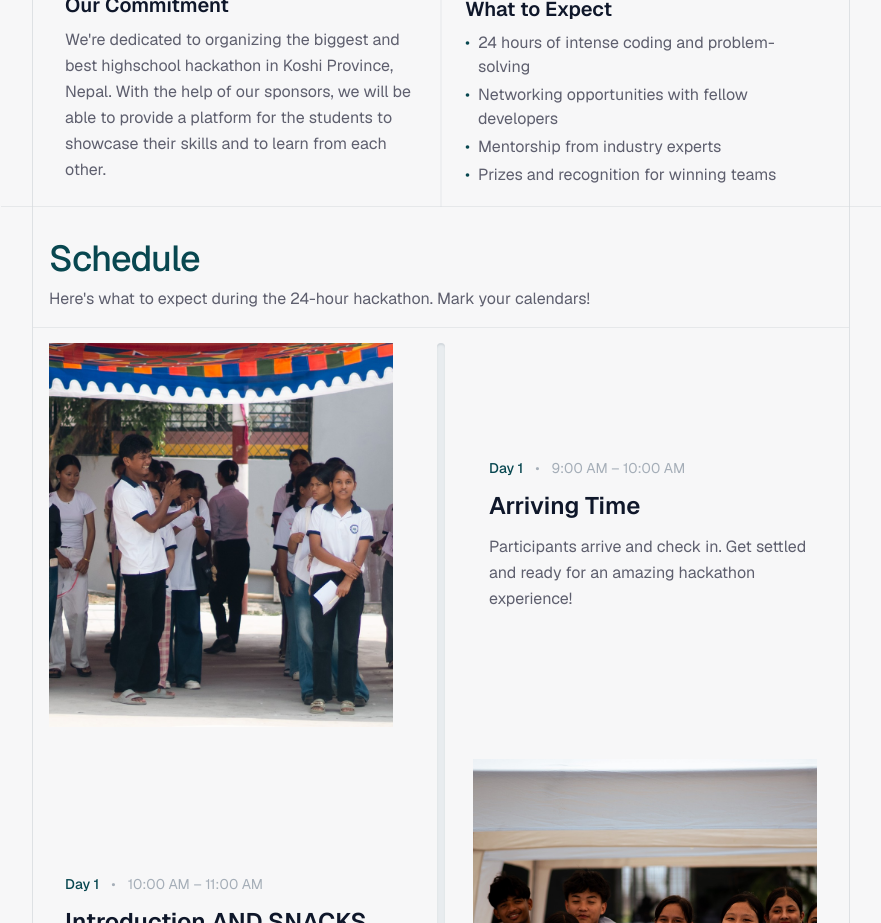
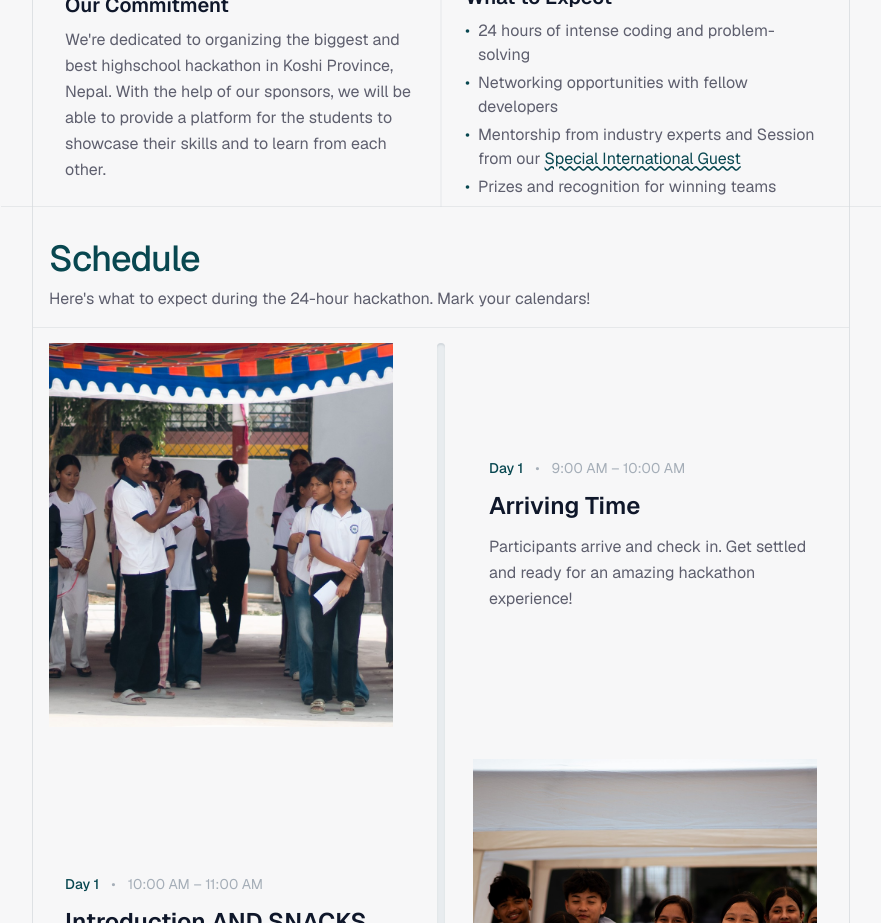
Before and after one commit to Manish-Tamang/godawarihacks, a Next.js app: page / in a window 1280 px wide. Shown: the part 3480-4403 px from the top of the page, without its empty margins (199-1080 px from the left). Built offline with nearby package versions, Linux system fonts and the light colour scheme.

Commit message:
feat: Update About section to include mentorship and special guest details

```diff
--- a/app/components/About.tsx
+++ b/app/components/About.tsx
@@ -37,7 +37,7 @@ export function About() {
                 </li>
                 <li className="flex items-start">
                   <span className="text-[#084750] mr-2">•</span>
-                  <span>Mentorship from industry experts</span>
+                  <span>Mentorship from industry experts and Session from our <span className="underline decoration-wavy text-[#084750]" >Special International Guest</span></span>
                 </li>
                 <li className="flex items-start">
                   <span className="text-[#084750] mr-2">•</span>
```
